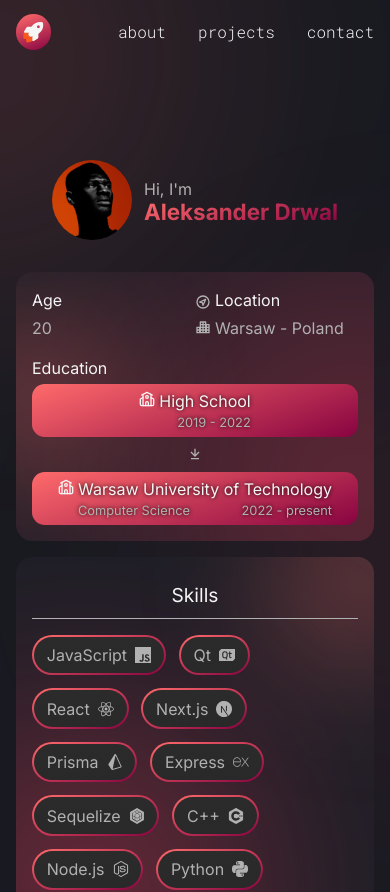
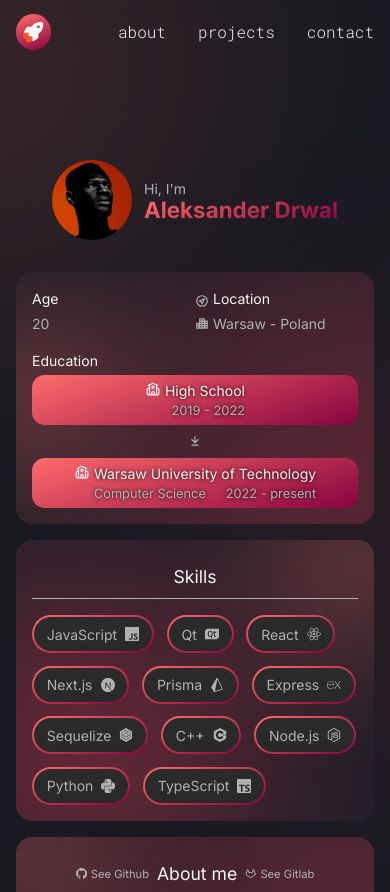
Before and after one commit to xDepcio/portfolio-web, a Next.js app: page /about in a window 390 px wide. Shown: the top 892 px of the page. Built offline with nearby package versions, Linux system fonts and the light colour scheme.

Commit message:
improved RWD

```diff
--- a/app/about/AboutPage.css
+++ b/app/about/AboutPage.css
@@ -51,6 +51,10 @@
         display: flex;
         align-items: flex-start;
         gap: 0.6rem;
+
+        & h5 {
+            white-space: nowrap;
+        }
 
         &>div {
             display: flex;
@@ -376,7 +380,15 @@
 
 }
 
-@media screen and (max-width: 490px) {
+@media screen and (max-width: 560px) {
+    .about-wrapper {
+        font-size: 0.875rem;
+
+        & h3 {
+            font-size: 1.1rem;
+        }
+    }
+
     .about-info-section {
         justify-content: space-between;
     }
--- a/components/ProjectsPane.css
+++ b/components/ProjectsPane.css
@@ -92,6 +92,6 @@
 
     .project-desc,
     .project-hero>p {
-        font-size: 0.8rem;
+        font-size: 0.875rem;
     }
 }
```
Also changed, not shown: app/projects/ProjectsPage.css (+12 -0 lines).
